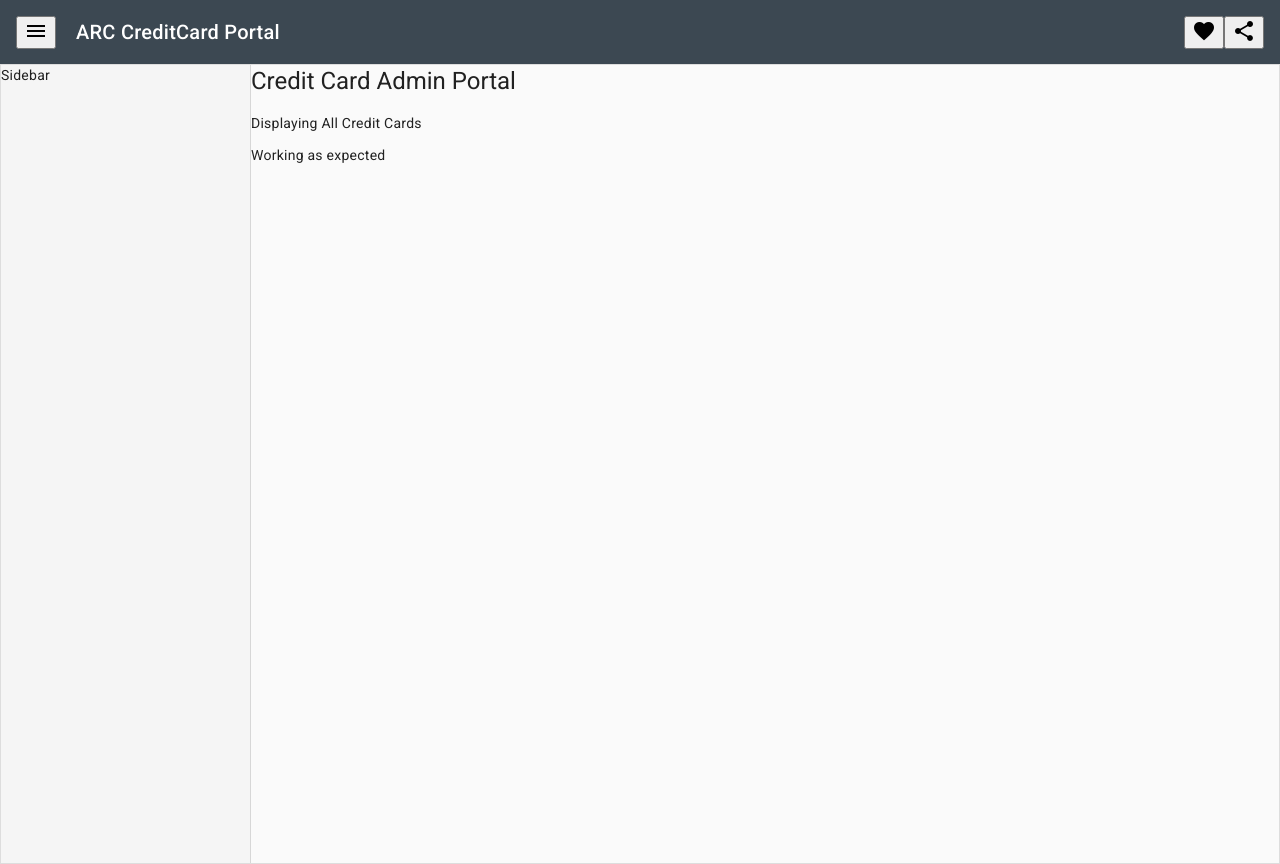
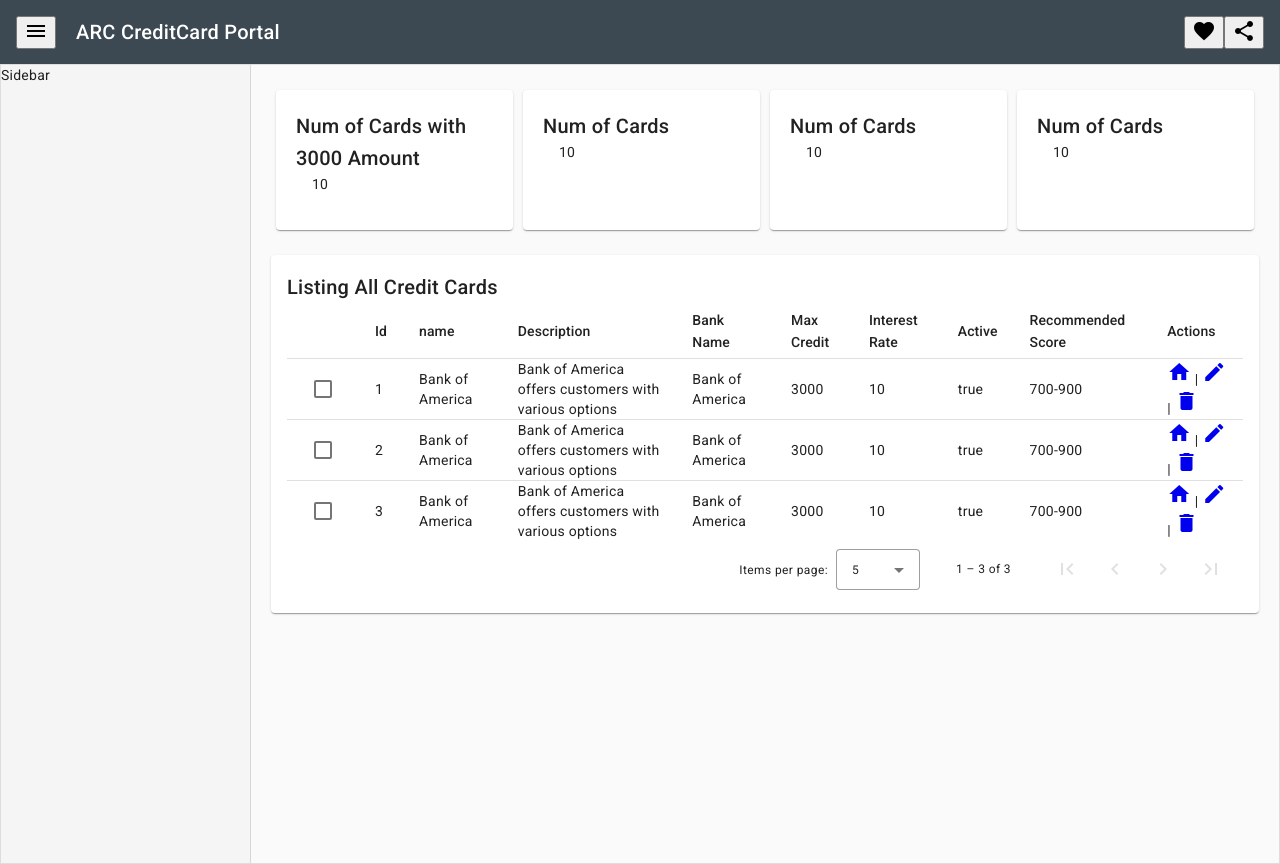
Before and after one commit to PiaLember/creditcardadmin, an Angular app: page /creditcards in a window 1280 px wide. Built offline with nearby package versions, Linux system fonts and the light colour scheme.

Commit message:
Mat Table and Read Functionality

```diff
--- a/src/app/app.component.html
+++ b/src/app/app.component.html
@@ -17,7 +17,6 @@
     Sidebar
   </mat-drawer>
   <mat-drawer-content class="main-content">
-    <h1>Credit Card Admin Portal</h1>
     <router-outlet></router-outlet>
   </mat-drawer-content>
 </mat-drawer-container>
--- a/src/app/creditcards/creditcards.component.html
+++ b/src/app/creditcards/creditcards.component.html
@@ -1,2 +1,89 @@
-<p>Displaying All Credit Cards</p>
-Working as expected
+<div class="mat-card" style="display:flex; flex-direction: row;">
+    <mat-card class="mat-card count-card bg-success">
+        <mat-card-title>Num of Cards with 3000 Amount</mat-card-title>
+        <mat-card-content>10</mat-card-content>
+    </mat-card>
+
+    <mat-card class="mat-card count-card bg-warning">
+        <mat-card-title>Num of Cards</mat-card-title>
+        <mat-card-content>10</mat-card-content>
+    </mat-card>
+
+    <mat-card class="mat-card count-card bg-info">
+        <mat-card-title>Num of Cards</mat-card-title>
+        <mat-card-content>10</mat-card-content>
+    </mat-card>
+
+    <mat-card class="mat-card count-card bg-primary">
+        <mat-card-title>Num of Cards</mat-card-title>
+        <mat-card-content>10</mat-card-content>
+    </mat-card>
+
+</div>
+<mat-card class="mat-card">
+    <mat-card-header>
+        <mat-card-title>Listing All Credit Cards</mat-card-title>
+    </mat-card-header>
+    <mat-card-content>
+        <table mat-table [dataSource]="dataSource" matSort >
+            <ng-container matColumnDef="select">
+                <th mat-header-cell *matHeaderCellDef></th>
+                <td mat-cell *matCellDef="let row">
+                    <mat-checkbox></mat-checkbox>
+                </td>
+            </ng-container>
+            <ng-container matColumnDef="id">
+                <th mat-header-cell *matHeaderCellDef>Id</th>
+                <td mat-cell *matCellDef="let element">{{element.id}}</td>
+            </ng-container>
+            <ng-container matColumnDef="name">
+                <th mat-header-cell *matHeaderCellDef>name</th>
+                <td mat-cell *matCellDef="let element">{{element.name}}</td>
+            </ng-container>
+            <ng-container matColumnDef="description">
+                <th mat-header-cell *matHeaderCellDef>Description</th>
+                <td mat-cell *matCellDef="let element">{{element.description}}</td>
+            </ng-container>
+            <ng-container matColumnDef="bankName">
+                <th mat-header-cell *matHeaderCellDef>Bank Name</th>
+                <td mat-cell *matCellDef="let element">{{element.bankName}}</td>
+            </ng-container>
+            <ng-container matColumnDef="maxCredit">
+                <th mat-header-cell *matHeaderCellDef>Max Credit</th>
+                <td mat-cell *matCellDef="let element">{{element.maxCredit}}</td>
+            </ng-container>
+            <ng-container matColumnDef="interestRate">
+                <th mat-header-cell *matHeaderCellDef>Interest Rate</th>
+                <td mat-cell *matCellDef="let element">{{element.interestRate}}</td>
+            </ng-container>
+            <ng-container matColumnDef="active">
+                <th mat-header-cell *matHeaderCellDef>Active</th>
+                <td mat-cell *matCellDef="let element">{{element.active}}</td>
+            </ng-container>
+            <ng-container matColumnDef="recommendedScore">
+                <th mat-header-cell *matHeaderCellDef>Recommended Score</th>
+                <td mat-cell *matCellDef="let element">{{element.recommendedScore}}</td>
+            </ng-container>
+            <ng-container matColumnDef="actions">
+                <th mat-header-cell *matHeaderCellDef>Actions</th>
+                <td mat-cell *matCellDef="let element">
+                    <a [routerLink]="['view', element.id]">
+                        <mat-icon aria-hidden="false" aria-label="Example home icon" fontIcon="home"></mat-icon>
+                    </a> |
+                    <a [routerLink]="['edit', element.id]">
+                        <mat-icon aria-hidden="false" aria-label="Example home icon" fontIcon="edit"></mat-icon>
+                    </a> |
+                    <a [routerLink]="['delete', element.id]">
+                        <mat-icon aria-hidden="false" aria-label="Example home icon" fontIcon="delete"></mat-icon>
+                    </a>
+                </td>
+            </ng-container>
+
+
+            <tr mat-header-row *matHeaderRowDef="displayColumns"></tr>
+            <tr mat-row *matRowDef="let row; columns: displayColumns"></tr>
+        </table>
+        <mat-paginator [pageSizeOptions]="[5, 10, 15, 20]"
+        showFirstLastButtons></mat-paginator>
+    </mat-card-content>
+</mat-card>
--- a/src/app/creditcards/creditcards.component.scss
+++ b/src/app/creditcards/creditcards.component.scss
@@ -0,0 +1,8 @@
+.mat-card {
+    margin: 20px;
+}
+.count-card {
+    width: 24%;
+    margin: 5px;
+    padding: 20px;
+}
--- a/src/app/creditcards/creditcards.component.ts
+++ b/src/app/creditcards/creditcards.component.ts
@@ -1,4 +1,54 @@
-import { Component } from '@angular/core';
+import { Component, ViewChild } from '@angular/core';
+import { CreditCard } from '../models/credit-card';
+import { MatTableDataSource } from '@angular/material/table';
+import { SelectionModel } from '@angular/cdk/collections';
+import {MatPaginator} from '@angular/material/paginator';
+import { MatSort } from '@angular/material/sort';
+
+const TABLE_DATA: CreditCard[] = [
+  {
+    id: 1,
+    name: "Bank of America",
+    description: "Bank of America offers customers with various options",
+    bankName: "Bank of America",
+    maxCredit: 3000,
+    interestRate: 10,
+    active: true,
+    recommendedScore: "700-900",
+    annualFee: 4,
+    termsAndConditions: "Following are the terms and conditions",
+    createdDate: "2023-31-08",
+    updatedDate: "2023-31-08"
+  },
+  {
+    id: 2,
+    name: "Bank of America",
+    description: "Bank of America offers customers with various options",
+    bankName: "Bank of America",
+    maxCredit: 3000,
+    interestRate: 10,
+    active: true,
+    recommendedScore: "700-900",
+    annualFee: 4,
+    termsAndConditions: "Following are the terms and conditions",
+    createdDate: "2023-31-08",
+    updatedDate: "2023-31-08"
+  },
+  {
+    id: 3,
+    name: "Bank of America",
+    description: "Bank of America offers customers with various options",
+    bankName: "Bank of America",
+    maxCredit: 3000,
+    interestRate: 10,
+    active: true,
+    recommendedScore: "700-900",
+    annualFee: 4,
+    termsAndConditions: "Following are the terms and conditions",
+    createdDate: "2023-31-08",
+    updatedDate: "2023-31-08"
+  }
+];
 
 @Component({
   selector: 'app-creditcards',
@@ -6,5 +56,18 @@
   styleUrls: ['./creditcards.component.scss']
 })
 export class CreditcardsComponent {
+  displayColumns = ["select", "id", "name", "description", "bankName", "maxCredit", "interestRate", "active", "recommendedScore", "actions"]
+  dataSource = new MatTableDataSource(TABLE_DATA);
+  selection = new SelectionModel(true, []);
+  @ViewChild(MatPaginator) paginator!: MatPaginator;
+  @ViewChild(MatSort) sort!: MatSort;
 
+  ngAfterViewInit(){
+    this.dataSource.paginator = this.paginator;
+    this.dataSource.sort = this.sort;
+  }
+
+  selectHandler(row: CreditCard){
+    this.selection.toggle(row as never);
+  }
 }
--- /dev/null
+++ b/src/app/models/credit-card.ts
@@ -0,0 +1,14 @@
+export interface CreditCard {
+    id: number;
+    name: string;
+    description: string;
+    bankName: string;
+    maxCredit: number;
+    interestRate: number;
+    active: boolean;
+    recommendedScore: string;
+    annualFee: number;
+    termsAndConditions: string;
+    createdDate: string;
+    updatedDate: string;
+}
```
Also changed, not shown: src/app/creditcards/creditcards.module.ts (+12 -1 lines).
